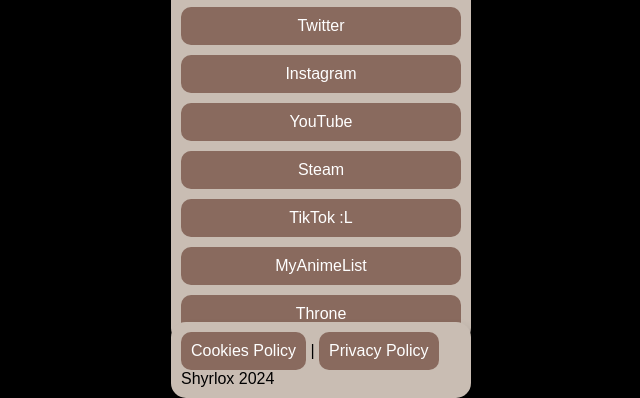
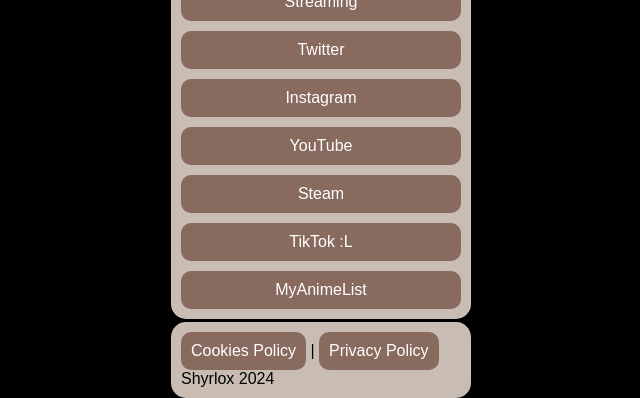
Before and after one commit to Shyrlox/shyrlox.github.io, a plain HTML site: page index.html in a window 1280 px wide. Shown: the part 402-800 px from the top of the page, without its empty margins (319-959 px from the left). Drawn offline with Linux system fonts and the light colour scheme.

Commit message:
Update index.html
--Throne

```diff
--- a/index.html
+++ b/index.html
@@ -22,7 +22,6 @@
             <button onclick="openInNewTab('https://steamcommunity.com/id/Shyrlox/')">Steam</button>
             <button onclick="openInNewTab('https://tiktok.com/@shyrlox')">TikTok :L</button>
             <button onclick="openInNewTab('https://myanimelist.net/profile/shyrlox')">MyAnimeList</button>
-            <button onclick="openInNewTab('https://throne.com/shyrlox')">Throne</button>
         </div>
     </div>
     <bottom class="container-bottom">
```
